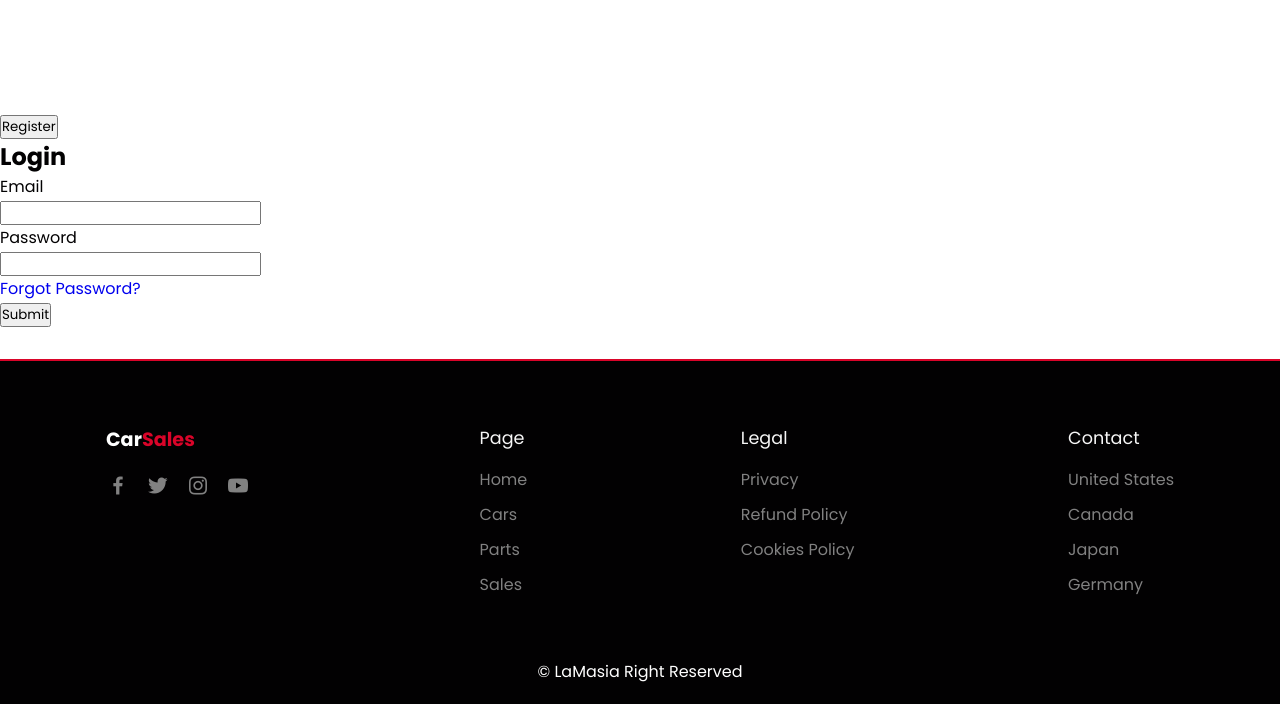
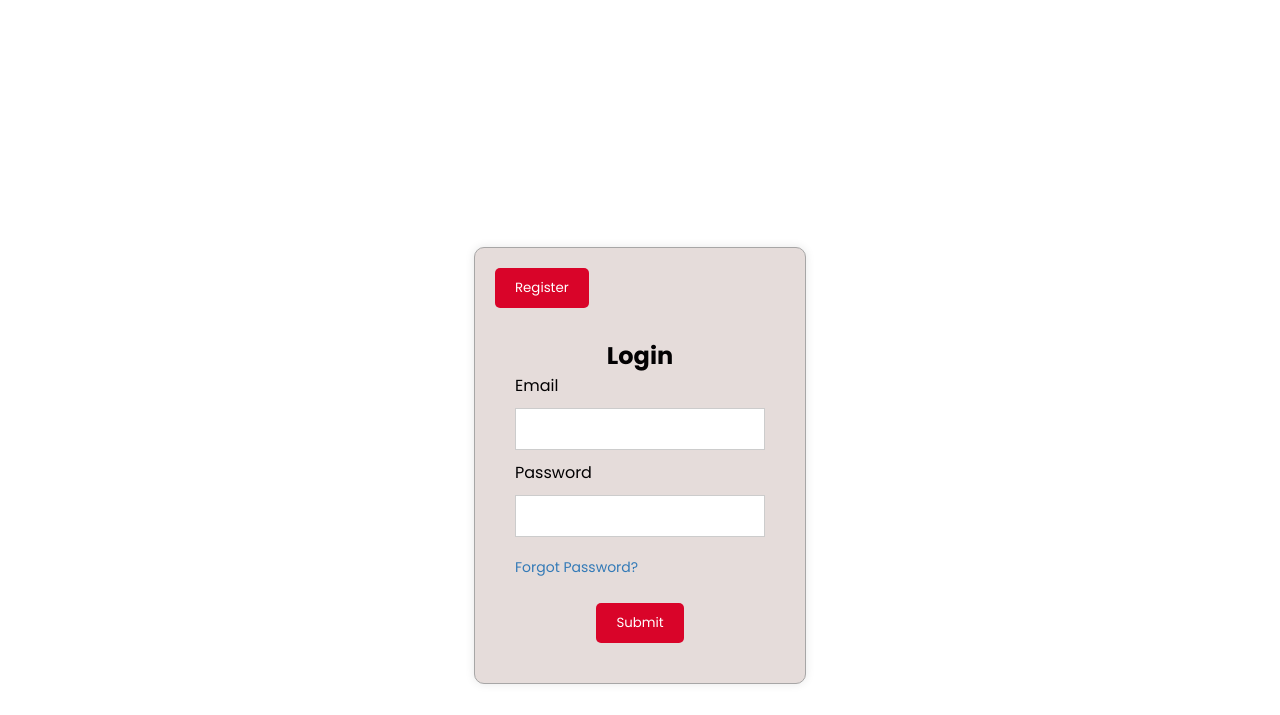
Before and after one commit to Atikmexh12/LaMasia, a plain HTML site: page index.html in a window 1280 px wide. Shown: the part 3705-4420 px from the top of the page. Drawn offline with nearby package versions, Linux system fonts and the light colour scheme; files whose address does not match are found by name.

Commit message:
Update style.css

```diff
--- a/style.css
+++ b/style.css
@@ -1,4 +1,3 @@
-/*Google Fonts*/
 @import url('https://fonts.googleapis.com/css2?family=Poppins:wght@300;400;500;600;700&display=swap');
 
 *{
@@ -12,14 +11,11 @@
     text-decoration: none;
 }
 
-/*Variables*/
-
 :root{
     --main-color:#d90429;
     --text-color:#020102;
     --bg-color:#fff;
 }
-/* custom scroll Bar*/
 html::-webkit-scrollbar{
     width: 0.5rem;
     background: transparent;
@@ -576,3 +572,96 @@ header.shadow #search-icon{
       display: contents;
     }
   }
+
+  .container5 {
+    width: 100%;
+    height: 100vh;
+    display: flex;
+    justify-content: center;
+    align-items: center;
+}
+
+.form-container5 {
+    background-color: #e5dcda;
+    padding: 20px;
+    border: 1px solid #a7a6a6;
+    border-radius: 10px;
+    box-shadow: 0 0 10px rgba(0, 0, 0, 0.1);
+}
+
+#toggle-button {
+    position: relative;
+    top: 0;
+    right: 0;
+    background-color: #d90429;
+    color: #fff;
+    padding: 10px 20px;
+    border: none;
+    border-radius: 5px;
+    cursor: pointer;
+    margin-bottom: 10px;
+}
+
+#toggle-button:hover {
+    background-color: #fd052f;
+}
+
+#form {
+    display: flex;
+    flex-direction: column;
+    align-items: center;
+    padding: 20px;
+}
+
+fieldset {
+    border: none;
+    padding: 0;
+    margin: 0;
+}
+
+legend {
+    font-weight: bold;
+    color: #333;
+}
+
+input[type="email"],
+input[type="password"],
+input[type="text"] {
+    width: 250px;
+    padding: 10px;
+    margin: 10px 0;
+    border: 1px solid #ccc;
+}
+
+input[type="email"]:focus,
+input[type="password"]:focus,
+input[type="text"]:focus  {
+    border-color: #aaa;
+    box-shadow: 0 0 10px rgba(0, 0, 0, 0.1);
+}
+
+button[type="submit"] {
+    background-color: #d90429;
+    color: #fff;
+    padding: 10px 20px;
+    border: none;
+    border-radius: 5px;
+    cursor: pointer;
+}
+
+button[type="submit"]:hover {
+    background-color: #fd052f;
+    ;
+}
+
+#forgot-password {
+    font-size: 14px;
+    color: #337ab7;
+    text-decoration: none;
+    margin-top: 10px;
+    display: block;
+}
+
+#forgot-password:hover {
+    color: #23527c;
+}
```
